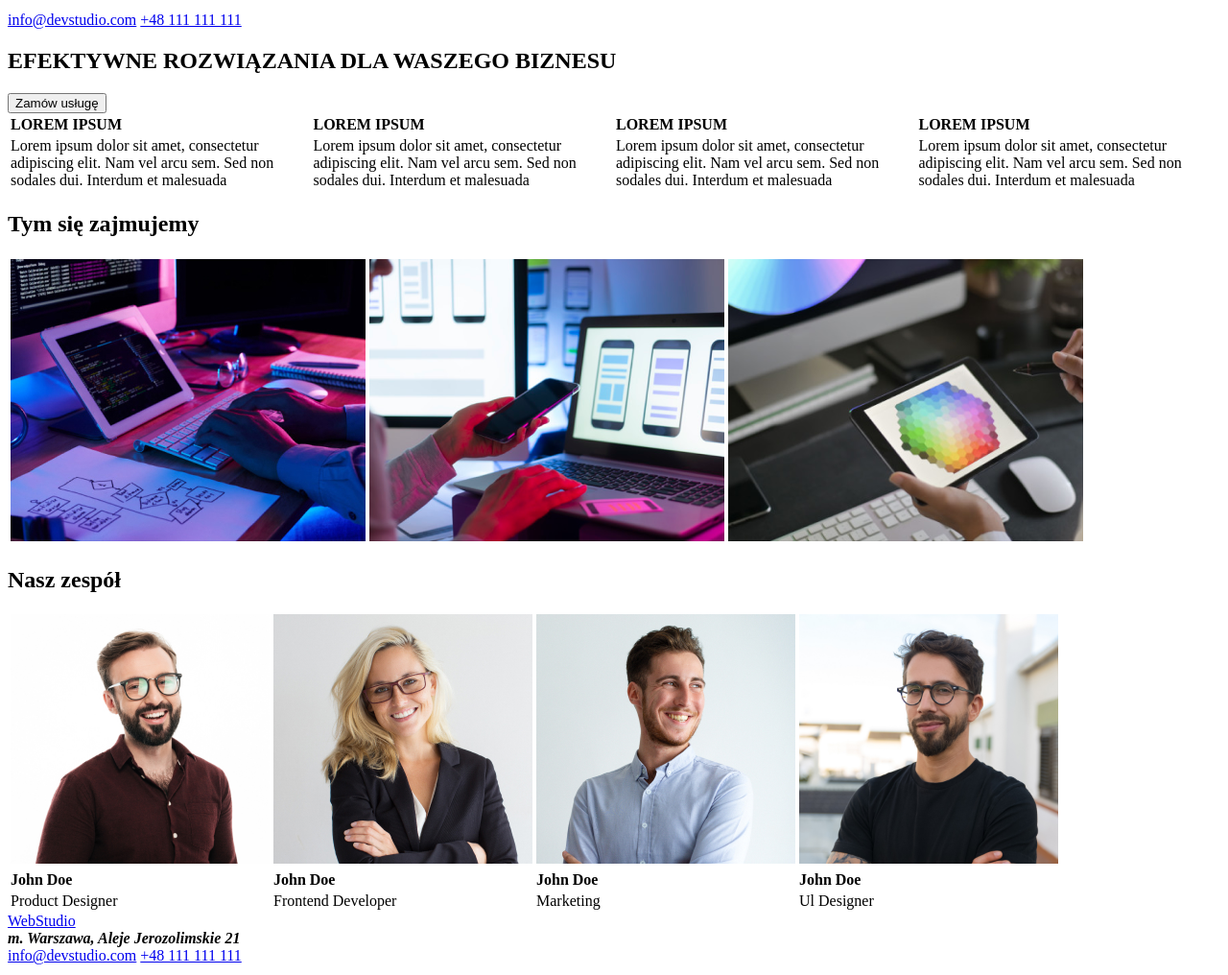
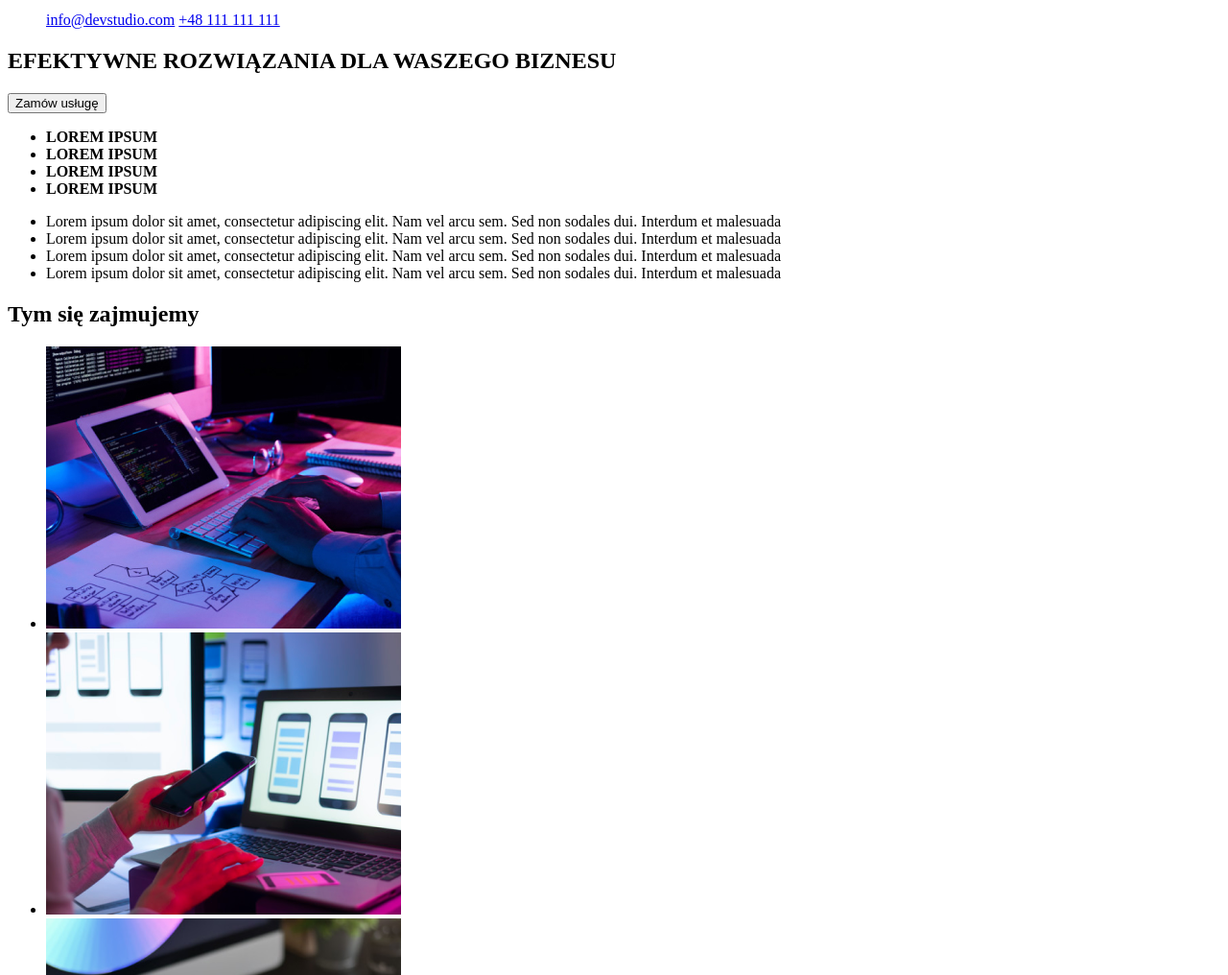
Before and after one commit to AlinaGuzinska/1, a plain HTML site: page index.html in a window 1280 px wide. Shown: the part 100-1116 px from the top of the page at 96% size. Drawn offline with Linux system fonts and the light colour scheme.

Commit message:
Update index.html

```diff
--- a/index.html
+++ b/index.html
@@ -9,9 +9,11 @@
     <li><a href="/portfolio">Portfolio</a></li>
     <li> <a href="/kontakt"> Kontakt</a></li>
   </ul>
-</nav>
+<ul>
 <a href="mailto:info@devstudio.com"> info@devstudio.com</a>
 <a href="tel:+48111111111">+48 111 111 111</a>
+  </ul>
+  </nav>
 </header>
 
 <main>
@@ -21,72 +23,68 @@
   </section>
 
   <section>
-  <table>
-    <tr>
-  <td><strong>LOREM IPSUM</strong> </td>
-  <td><strong>LOREM IPSUM</strong></td>
- <td><strong> LOREM IPSUM </strong></td>
-  <td><strong>LOREM IPSUM </strong></td>
-  </tr>
-  <td>Lorem ipsum dolor sit amet, consectetur adipiscing elit. Nam vel arcu sem. Sed non sodales dui. Interdum et malesuada </td>
-  <td>Lorem ipsum dolor sit amet, consectetur adipiscing elit. Nam vel arcu sem. Sed non sodales dui. Interdum et malesuada </td>
-  <td>Lorem ipsum dolor sit amet, consectetur adipiscing elit. Nam vel arcu sem. Sed non sodales dui. Interdum et malesuada </td>
-  <td>Lorem ipsum dolor sit amet, consectetur adipiscing elit. Nam vel arcu sem. Sed non sodales dui. Interdum et malesuada</td>
-  </table>
+    <ul>
+  <li><strong>LOREM IPSUM</strong> </li>
+  <li><strong>LOREM IPSUM</strong></li>
+ <li><strong> LOREM IPSUM </strong></li>
+  <li><strong>LOREM IPSUM </strong></li>
+  </ul>
+    <ul>
+  <li>Lorem ipsum dolor sit amet, consectetur adipiscing elit. Nam vel arcu sem. Sed non sodales dui. Interdum et malesuada </li>
+  <li>Lorem ipsum dolor sit amet, consectetur adipiscing elit. Nam vel arcu sem. Sed non sodales dui. Interdum et malesuada </li>
+  <li>Lorem ipsum dolor sit amet, consectetur adipiscing elit. Nam vel arcu sem. Sed non sodales dui. Interdum et malesuada </li>
+   <li>Lorem ipsum dolor sit amet, consectetur adipiscing elit. Nam vel arcu sem. Sed non sodales dui. Interdum et malesuada</li>
+    </ul>
   </section>
   <section>
   <h2>Tym się zajmujemy</h2>
-  <table>
-  <tr>
-    <td><img src="dew (1).jpg"
+  <ul>
+    <li><img src="dew (1).jpg"
       alt="praca dewelopera"
       width="370"
-      height="294"></td>
-      <td><img src="22.png"
+      height="294"></li>
+      <li><img src="22.png"
         alt="wybór intefrejsu"
         width="370"
-        height="294"></td>
-      <td><img src="img (1).png"
+        height="294"></li>
+      <li><img src="img (1).png"
         alt="wybór koloru"
         width="370"
-      height="294"></td>
-  </tr>
-</table>
+      height="294"></li>
+  </ul>
 </section>
   <section>
 <h2>Nasz zespół</h2>
-<table>
-  <tr>
-    <td> <img src="imgpan.jpg"
+  <ul>
+    <li> <img src="imgpan.jpg"
     alt="nasz Product Designer"
   width="270"
-height="260"></td>
-<td><img src="imgpani.jpg"
+height="260"></li>
+<li><img src="imgpani.jpg"
 alt="nasza Frontend Developer"
 width="270"
-height="260"></td>
-<td><img src="imgpan2.jpg"
+height="260"></li>
+<li><img src="imgpan2.jpg"
 alt="nasz człowiek od Marketingu"
 width="270"
-height="260"></td>
-<td> <img src="img (4).jpg"
+height="260"></li>
+<li> <img src="img (4).jpg"
 alt="nasz Ul Designer"
 width="270"
-height="260"></td>
-  </tr>
-<tr>
-  <td><strong>John Doe </strong></td>
-  <td><strong>John Doe</strong></td>
-  <td><strong>John Doe</strong> </td>
-  <td><strong>John Doe</strong></td>
-</tr>
-<tr>
-  <td>Product Designer</td>
-  <td>Frontend Developer</td>
-  <td>Marketing</td>
-  <td>Ul Designer</td>
-</tr>
-</table>
+height="260"></li>
+  </ul>
+<ul>
+  <li><strong>John Doe </strong></li>
+  <li><strong>John Doe</strong></li>
+  <li><strong>John Doe</strong> </li>
+  <li><strong>John Doe</strong></li>
+</ul>
+<ul>
+  <li>Product Designer</li>
+  <li>Frontend Developer</li>
+  <li>Marketing</li>
+  <li>Ul Designer</li>
+</ul>
 </section>
 </main>
 <footer>
@@ -94,7 +92,9 @@ height="260"></td>
   <address>
     <b>m. Warszawa, Aleje Jerozolimskie 21  </b>
     </address>
+  <ul>
     <a href="mailto:info@devstudio.com"> info@devstudio.com</a>
     <a href="tel:+48111111111">+48 111 111 111</a>
-</footer>
+  </ul>
+    </footer>
 </html>
```
